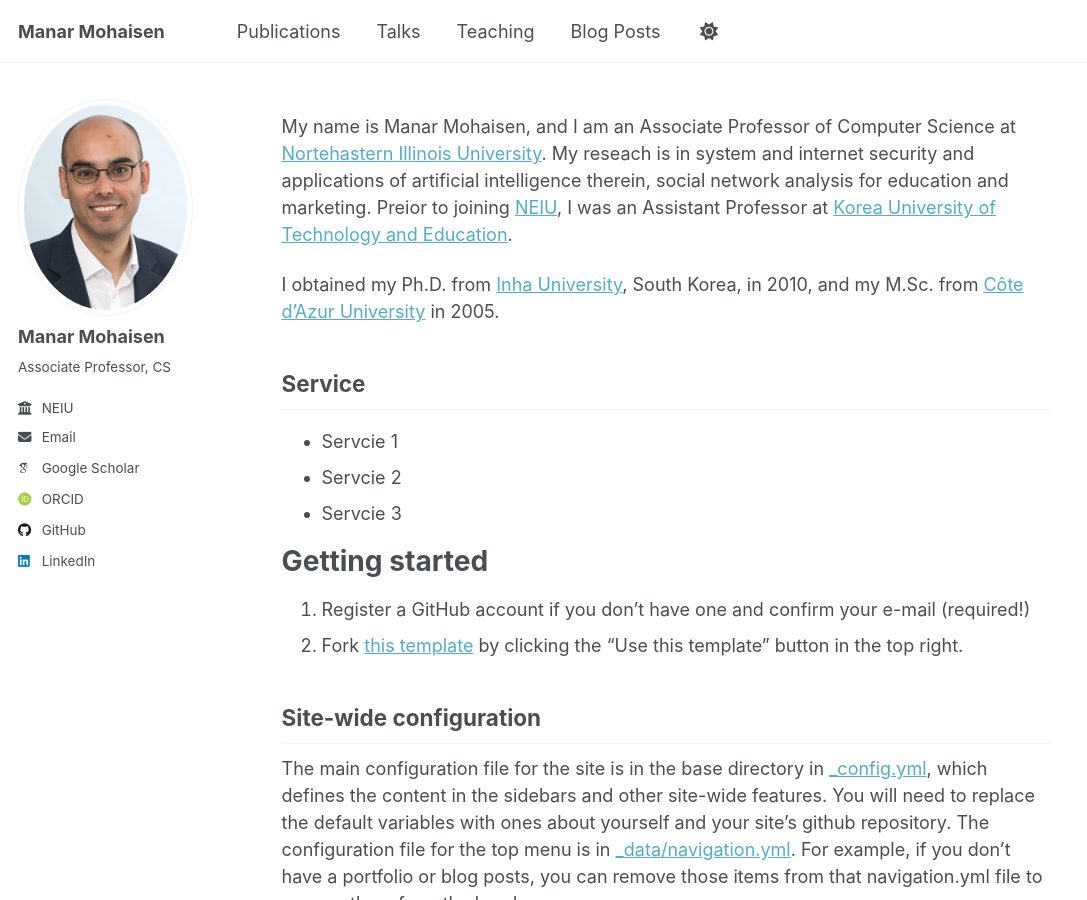
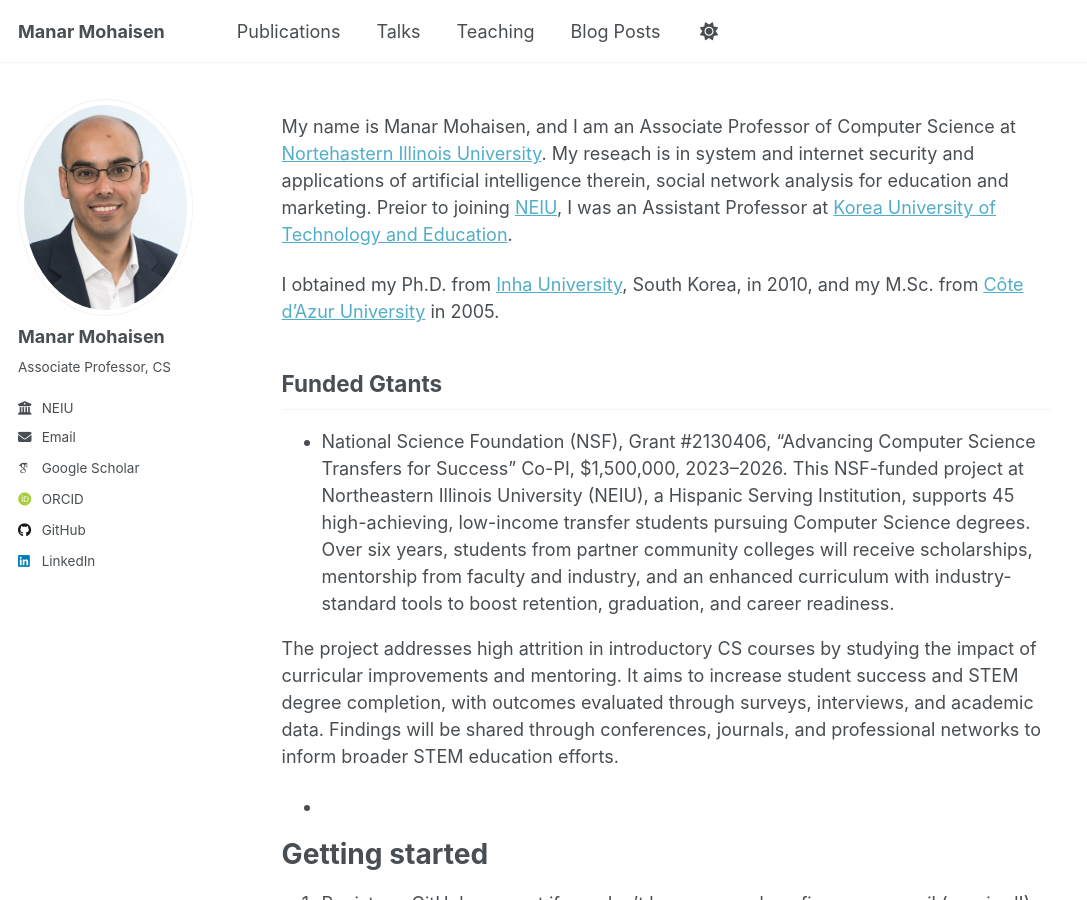
Before and after one commit to manarmohaisen/manarmohaisen.github.io, a Jekyll site: the page built from _pages/about.md, in a window 1280 px wide and 900 px high. Shown: the whole window, without its empty margins (0-1087 px from the left). Built offline with Jekyll 4.4.1, drawn with Linux system fonts in a browser that asks for light colours; some web fonts are replaced; a script that is not in the unit is left out.

Commit message:
Update about.md

```diff
--- a/_pages/about.md
+++ b/_pages/about.md
@@ -12,12 +12,13 @@ My name is Manar Mohaisen, and I am an Associate Professor of Computer Science a
 I obtained my Ph.D. from [Inha University](inha.ac.kr), South Korea, in 2010, and my M.Sc. from [Côte d'Azur University](https://univ-cotedazur.fr/) in 2005.
 
 
-Service
+Funded Gtants
 -------
- - Servcie 1
- - Servcie 2
- - Servcie 3
+ - National Science Foundation (NSF), Grant #2130406, "Advancing Computer Science Transfers for Success" Co-PI, $1,500,000, 2023–2026.
+This NSF-funded project at Northeastern Illinois University (NEIU), a Hispanic Serving Institution, supports 45 high-achieving, low-income transfer students pursuing Computer Science degrees. Over six years, students from partner community colleges will receive scholarships, mentorship from faculty and industry, and an enhanced curriculum with industry-standard tools to boost retention, graduation, and career readiness.
 
+The project addresses high attrition in introductory CS courses by studying the impact of curricular improvements and mentoring. It aims to increase student success and STEM degree completion, with outcomes evaluated through surveys, interviews, and academic data. Findings will be shared through conferences, journals, and professional networks to inform broader STEM education efforts.
+ -
 
 Getting started
 ======
```
